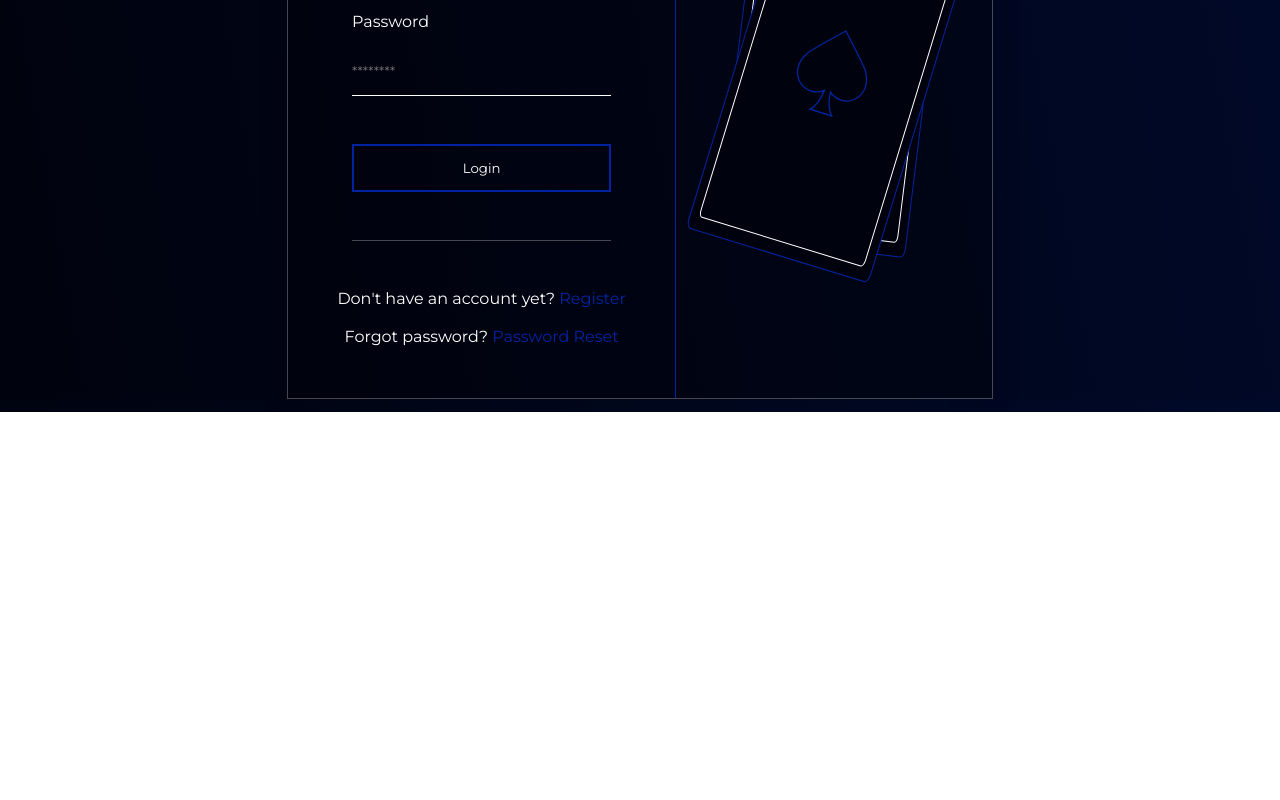
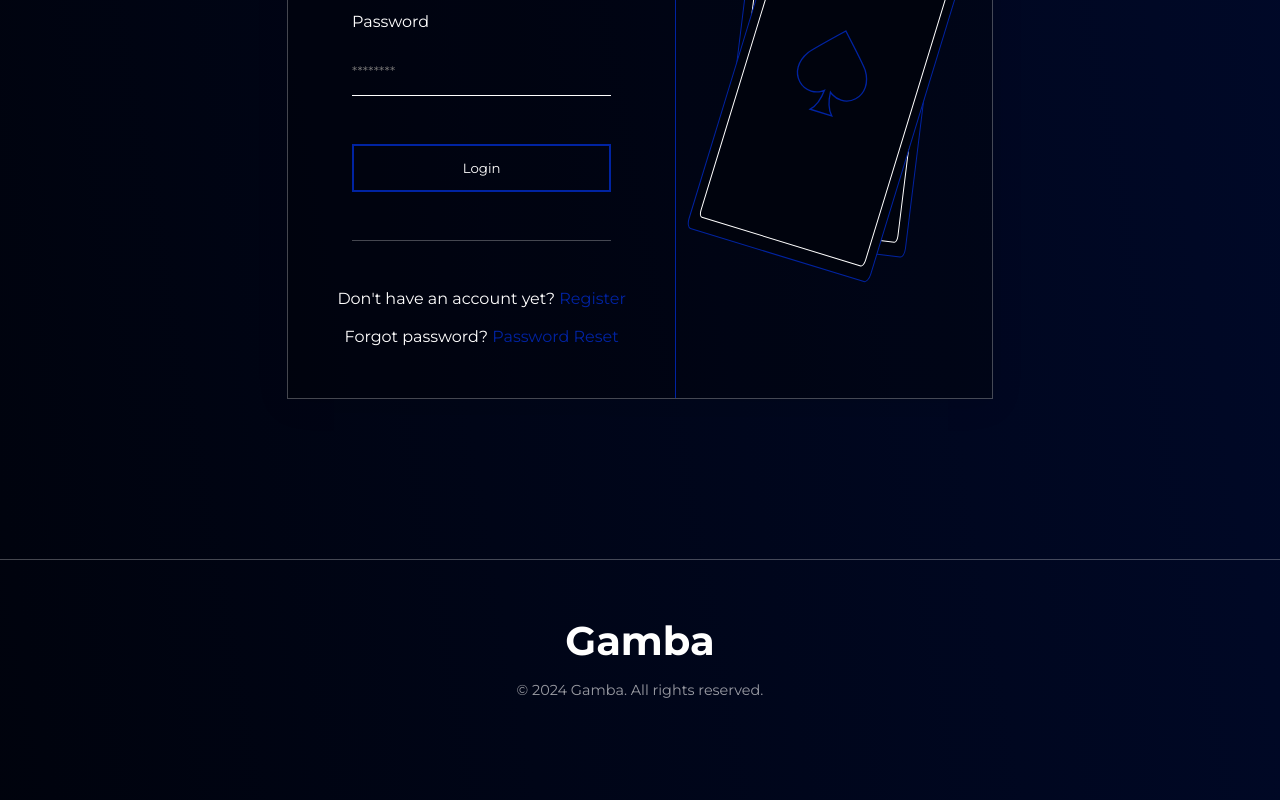
Before and after one commit to Tady-g8/Gamba, a React (Vite) app in the folder GambaFrontend/: page /Login in a window 1280 px wide. Shown: the part 388-1188 px from the top of the page. Before the commit the page ends 800 px from the top, so only its background shows below. Built offline with nearby package versions, Linux system fonts and the light colour scheme.

Commit message:
Early footer design + scrollbar css

```diff
--- a/GambaFrontend/src/App.jsx
+++ b/GambaFrontend/src/App.jsx
@@ -1,6 +1,7 @@
 import { useState } from 'react'
 import Header from './header.jsx'
 import Login from './login.jsx'
+import Footer from './footer.jsx';
 
 import { BrowserRouter as Router, Routes, Route } from "react-router-dom";
 
@@ -13,6 +14,7 @@ export default function App() {
           <Route path="/Login" element={<Login />} />
         </Routes>
       </Router>
+      <Footer />
     </>
   )
 }
--- /dev/null
+++ b/GambaFrontend/src/css/footer.css
@@ -0,0 +1,19 @@
+footer{
+    border-top: 1px solid rgba(255, 255, 255, 0.27);
+    margin-top: 10rem;
+    height: 15rem;
+}
+
+.footerH1{
+    color: white;
+    font-size: 2.5rem;
+    margin-top: 3.5rem;
+    text-align: center;
+}
+
+.footerP{
+    color: rgba(255, 255, 255, 0.6);
+    font-size: .9rem;
+    text-align: center;
+    margin-top: 1rem;
+}
--- a/GambaFrontend/src/css/header.css
+++ b/GambaFrontend/src/css/header.css
@@ -10,7 +10,7 @@ header{
     border-bottom: 1px solid rgba(255, 255, 255, 0.27);
     position: sticky;
     top: 0;
-    z-index: 1;
+    z-index: 5;
     height: 3rem;
 }
 
--- /dev/null
+++ b/GambaFrontend/src/footer.jsx
@@ -0,0 +1,10 @@
+import './css/footer.css'
+
+export default function Footer() {
+    return (
+        <footer>
+            <h1 className='footerH1'>Gamba</h1>
+            <p className='footerP'>© 2024 Gamba. All rights reserved.</p>
+        </footer>
+    )
+}
--- a/GambaFrontend/src/index.css
+++ b/GambaFrontend/src/index.css
@@ -24,6 +24,20 @@
   color: white;
 }
 
+::-webkit-scrollbar {
+  width: 10px;
+}
+
+::-webkit-scrollbar-track {
+  background: var(--color-secondary-darker);
+  border-left: 1px solid rgba(255, 255, 255, 0.27);
+}
+
+::-webkit-scrollbar-thumb {
+  border: 1px solid rgba(255, 255, 255, .27);
+  border-left: none;
+}
+
 * {
   margin: 0;
   padding: 0;
```
